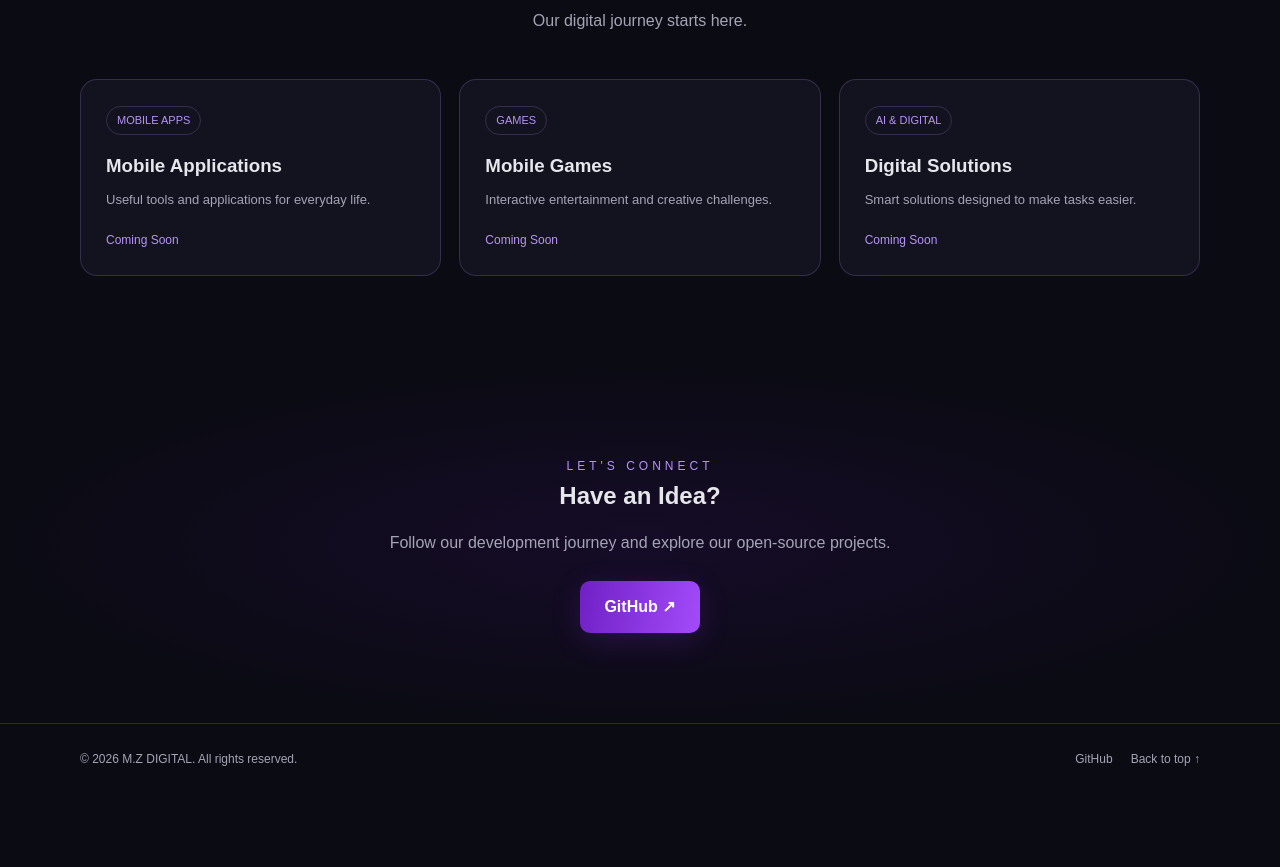
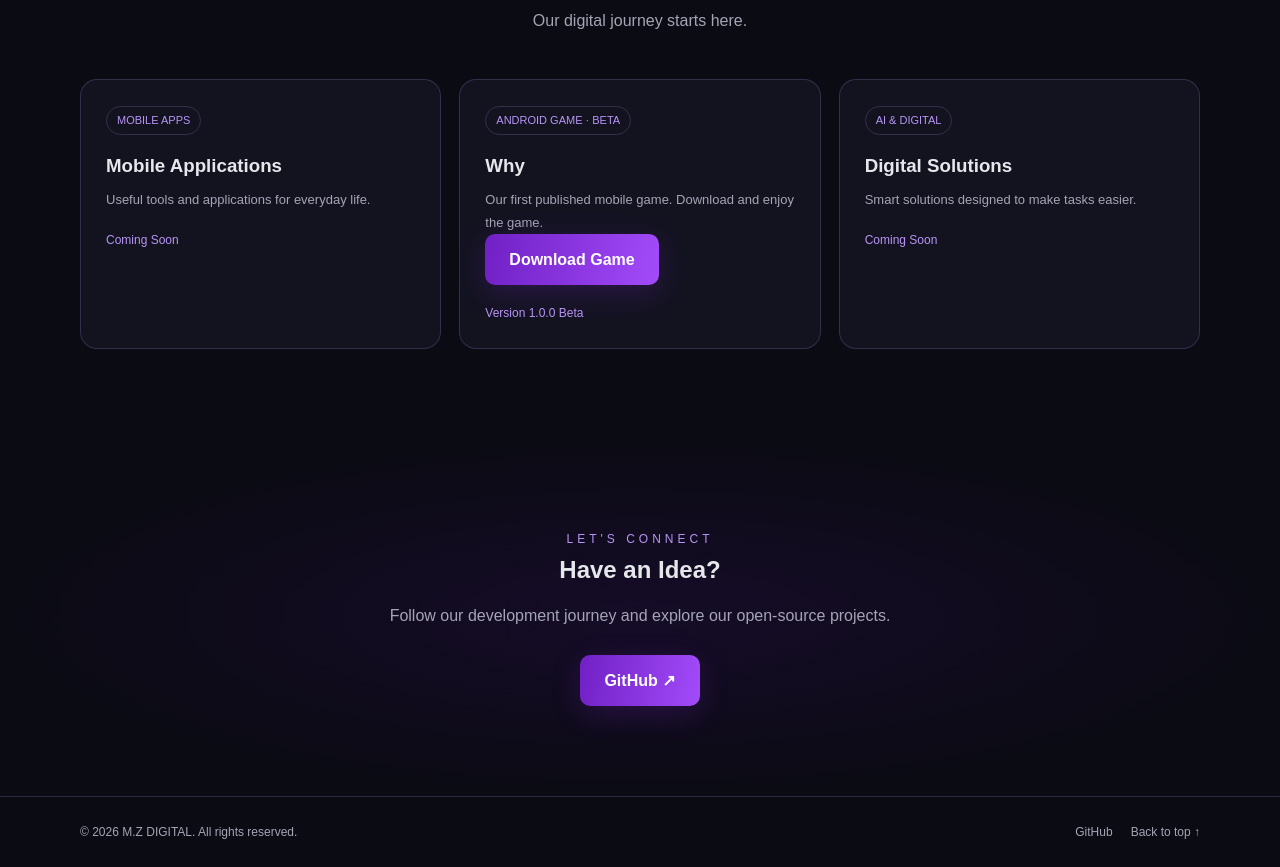
Before and after one commit to muktdabdr/MZ-DIGITAL, a plain HTML site: page index.html in a window 1280 px wide. Shown: the part 2051-2918 px from the top of the page. Before the commit the page ends 2845 px from the top, so only its background shows below. Drawn offline with Linux system fonts and the light colour scheme.

Commit message:
Update index.html

```diff
--- a/index.html
+++ b/index.html
@@ -333,13 +333,23 @@ footer{
     </article>
 
     <article class="project">
-      <span class="tag">GAMES</span>
-      <h3 data-en="Mobile Games" data-ar="ألعاب الهاتف">Mobile Games</h3>
-      <p data-en="Interactive entertainment and creative challenges."
-         data-ar="ترفيه تفاعلي وتحديات إبداعية.">
-         Interactive entertainment and creative challenges.
-      </p>
-      <div class="project-status" data-en="Coming Soon" data-ar="قريباً">Coming Soon</div>
+  <span class="tag">ANDROID GAME · BETA</span>
+  <h3>Why</h3>
+  <p data-en="Our first published mobile game. Download and enjoy the game."
+     data-ar="أول لعبة منشورة لدينا. حمّل اللعبة واستمتع بها.">
+     Our first published mobile game. Download and enjoy the game.
+  </p>
+  <a class="btn btn-primary"
+     href="https://github.com/muktdabdr/Why/releases/download/v1.0.0-beta.1/why-debug-apk.1.zip"
+     target="_blank" rel="noopener"
+     data-en="Download Game" data-ar="تحميل اللعبة">
+     Download Game
+  </a>
+  <div class="project-status"
+       data-en="Version 1.0.0 Beta"
+       data-ar="الإصدار 1.0.0 تجريبي">
+       Version 1.0.0 Beta
+  </div>
     </article>
 
     <article class="project">
```
